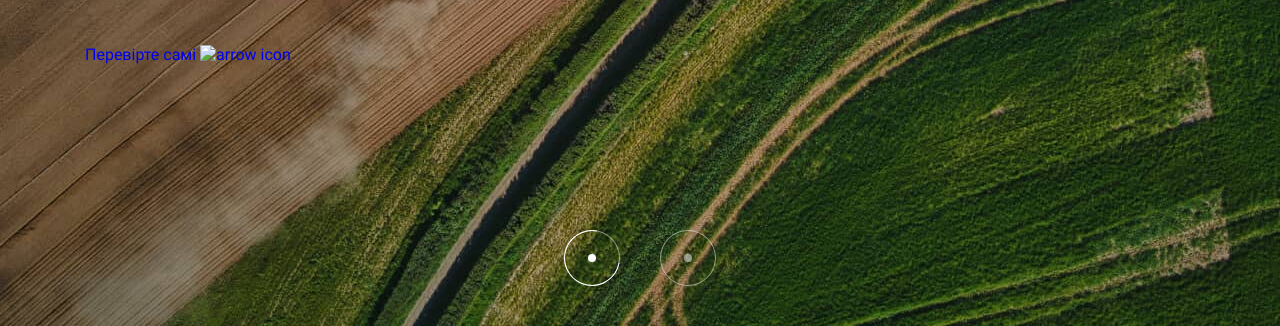
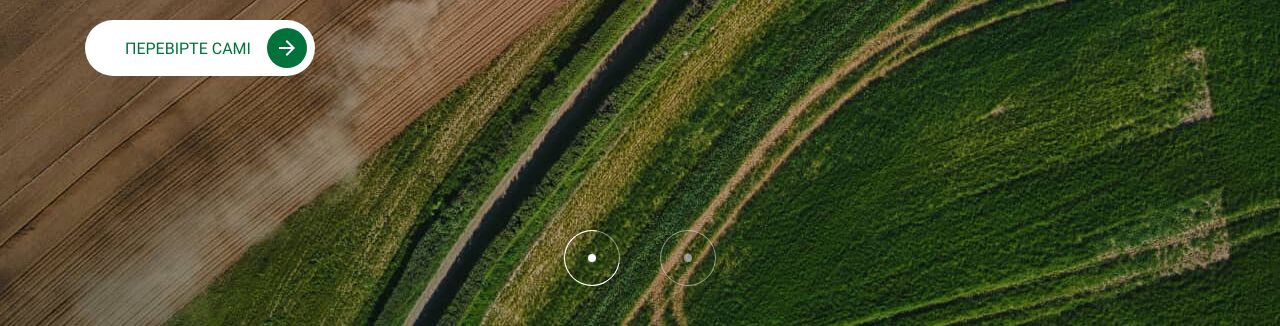
Before and after one commit to DmitryStetsenko/molfar-invigo-main-page, a plain HTML site: page index.html in a window 1280 px wide. Shown: the part 474-800 px from the top of the page. Drawn offline with Linux system fonts and the light colour scheme.

Commit message:
hero-block

```diff
--- /dev/null
+++ b/assets/scss/UI/_arrow-icon.scss
@@ -0,0 +1,24 @@
+.arrow-icon {
+  $size: 40px;
+  @include flex;
+
+  width: $size;
+  height: $size;
+  border-radius: 50%;
+  background: $iconBgColorWhite;
+  transition: background .3s;
+
+  & path {
+    transition: fill .3s;
+  }
+
+  &_green {
+    background: $iconBgColorGreen;
+    &:hover {
+      background: $iconBgColorWhite;
+      & path {
+        fill: $iconBgColorGreen;
+      }
+    }
+  }
+}
--- /dev/null
+++ b/assets/scss/UI/_text-btn.scss
@@ -0,0 +1,27 @@
+.text-btn {
+  @include flex;
+  gap: 16px;
+  text-transform: uppercase;
+  color: $iconBgColorGreen;
+  background: white;
+  border-radius: 50px;
+  padding: 8px;
+  padding-left: 40px;
+  font-size: 16px;
+  font-weight: 700;
+
+  transition: background .3s, color .3s;
+
+  &_hero {
+    &:hover {
+      background: $iconBgColorGreen;
+      color: white;
+      & .arrow-icon {
+        background: white;
+        & path {
+          fill: $iconBgColorGreen;
+        }
+      }
+    }
+  }
+}
--- a/assets/scss/_fonts.scss
+++ b/assets/scss/_fonts.scss
@@ -1 +1,2 @@
 @include addFont("roboto", "Roboto", 400, normal);
+@include addFont("robotobold", "Roboto", 700, normal);
--- a/assets/scss/_var.scss
+++ b/assets/scss/_var.scss
@@ -4,3 +4,8 @@ $font-path: './../fonts/';
 $headerBgColor: rgba(33, 41, 37, 0.5);
 $headerColor: white;
 $headerFontSize: 14px;
+
+
+// UI
+$iconBgColorGreen: #01723B;
+$iconBgColorWhite: white;
--- a/assets/scss/parts/hero/_hero.scss
+++ b/assets/scss/parts/hero/_hero.scss
@@ -27,7 +27,7 @@
   &__subtitle {
     font-size: 32px;
     line-height: 48px;
-    margin-bottom: 56px;
+    margin-bottom: 44px;
   }
 }
 
--- a/assets/scss/style.scss
+++ b/assets/scss/style.scss
@@ -2,6 +2,9 @@
 @import "mixins";
 @import "fonts";
 @import "swipper";
+
+@import "UI/arrow-icon";
+@import "UI/text-btn";
 
 @import "./parts/header/header";
 @import "./parts/hero/hero";
--- a/index.html
+++ b/index.html
@@ -102,9 +102,13 @@
               <div class="hero-slide__content">
                 <h1 class="hero-slide__title">Фундаментум</h1>
                 <p class="hero-slide__subtitle">Міцний фундамент Вашого врожаю</p>
-                <a class="text-btn" href="#">
+                <a class="text-btn text-btn_hero" href="#">
                   <span>Перевірте самі</span>
-                  <img src="./assets/img/icons/icon-arrow.svg" alt="arrow icon">
+                  <span class="arrow-icon arrow-icon_green">
+                    <svg width="16" height="16" viewBox="0 0 16 16" fill="none" xmlns="http://www.w3.org/2000/svg">
+                      <path d="M12.175 9H0V7H12.175L6.575 1.4L8 0L16 8L8 16L6.575 14.6L12.175 9Z" fill="white"/>
+                    </svg>
+                  </span>
                 </a>
               </div>
             </div>
```
Also changed, not shown: assets/css/style.css, assets/css/style.min.css, 2 other files.
